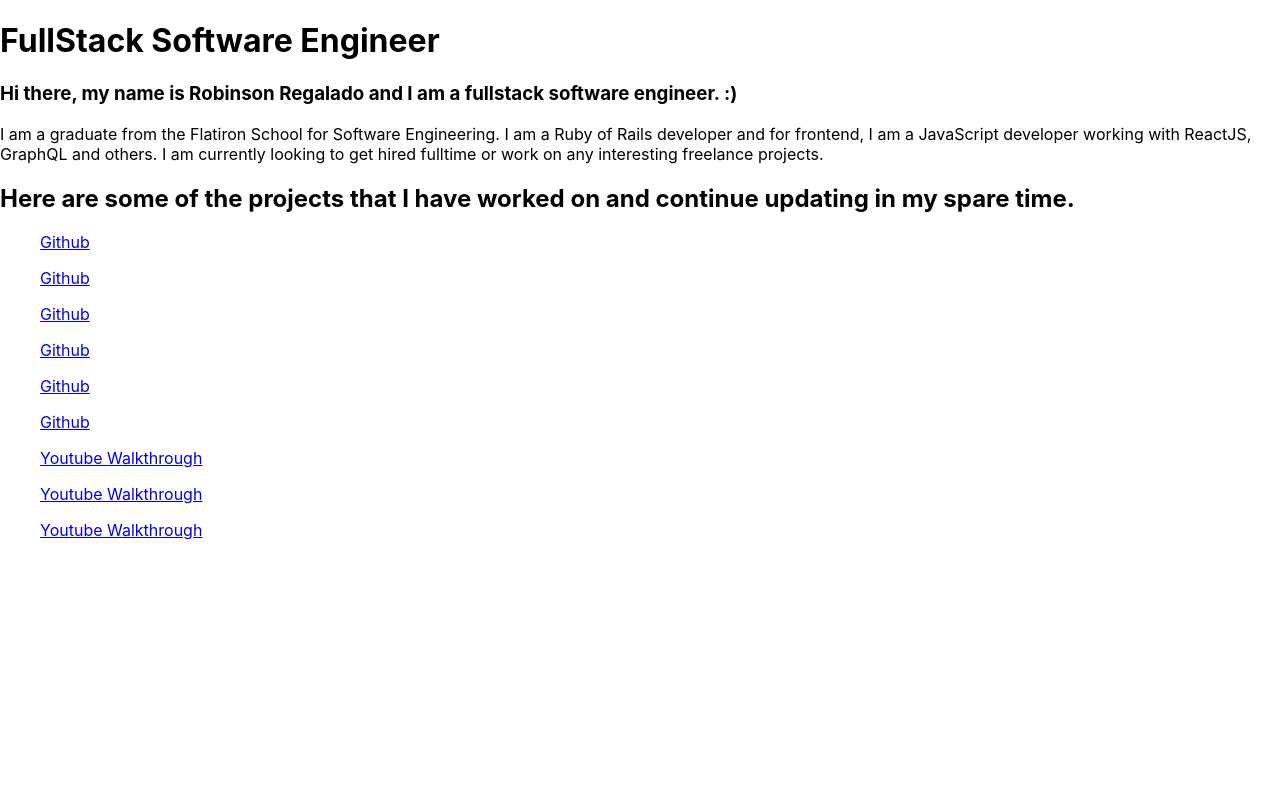
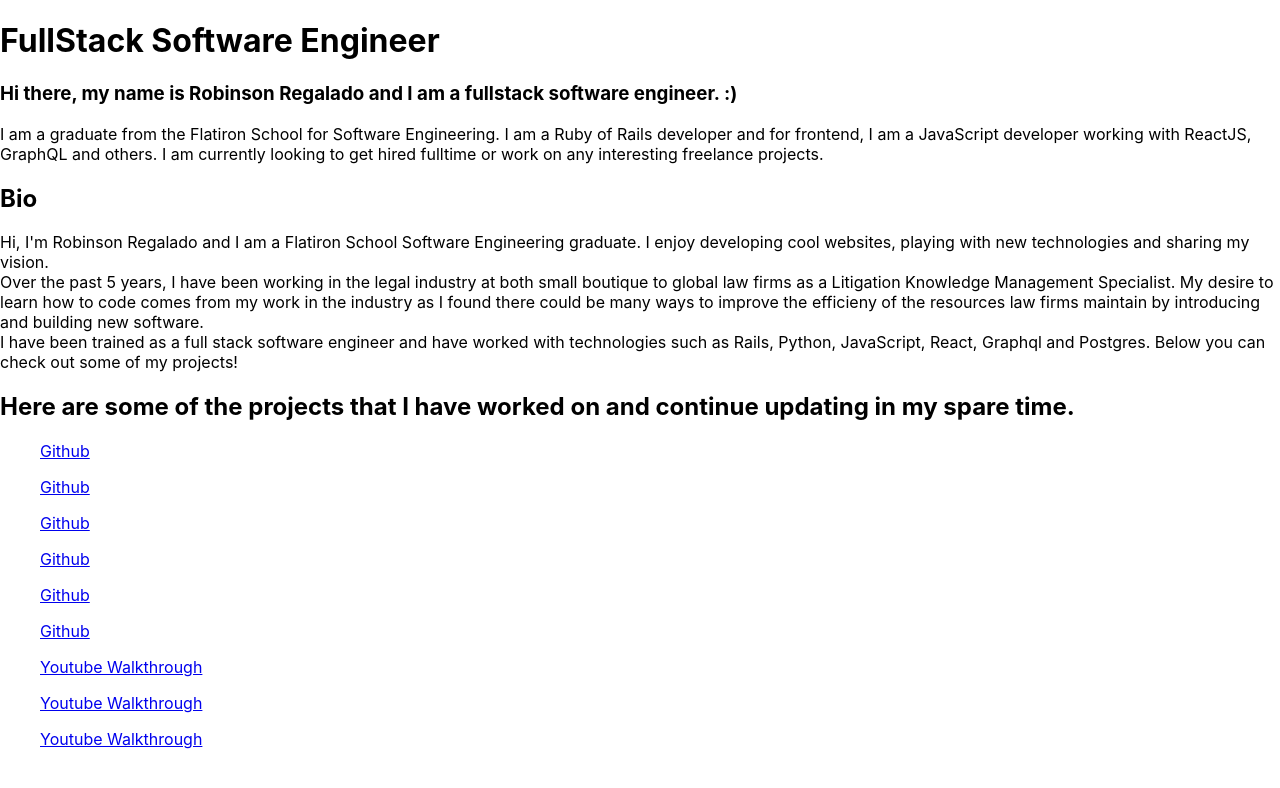
Before and after one commit to rregalado17/rregalado-website, a React (Create React App) app: page / in a window 1280 px wide. Shown: the top 788 px of the page. Built offline with nearby package versions, Linux system fonts and the light colour scheme.

Commit message:
update bio

```diff
--- a/src/App.js
+++ b/src/App.js
@@ -3,6 +3,7 @@ import React from 'react';
 import Intro from './Intro.js'
 import Header from './Header.js'
 import Projects from './Projects.js'
+import Body from './Body.js'
 import { GITHUB, VIDEOS } from "./Data.js"
 
 
@@ -13,7 +14,9 @@ function App() {
     <div>
       <Header />
       <Intro />
+      <Body />
       <Projects github={GITHUB} videos={VIDEOS}/>
+
     </div>
   );
 }
--- a/src/Body.js
+++ b/src/Body.js
@@ -0,0 +1,16 @@
+import React from 'react';
+
+function Body(){
+    return(
+        <div>
+            <h2>Bio</h2>
+            <p>
+                Hi, I'm Robinson Regalado and I am a Flatiron School Software Engineering graduate. I enjoy developing cool websites, playing with new technologies and sharing my vision.
+                <br/> Over the past 5 years, I have been working in the legal industry at both small boutique to global law firms as a Litigation Knowledge Management Specialist. My desire to learn how to code comes from my work in the industry as I found there could be many ways to improve the efficieny of the resources law firms maintain by introducing and building new software.
+                <br/> I have been trained as a full stack software engineer and have worked with technologies such as Rails, Python, JavaScript, React, Graphql and Postgres. Below you can check out some of my projects!
+            </p>
+        </div>
+    )
+}
+
+export default Body
```
